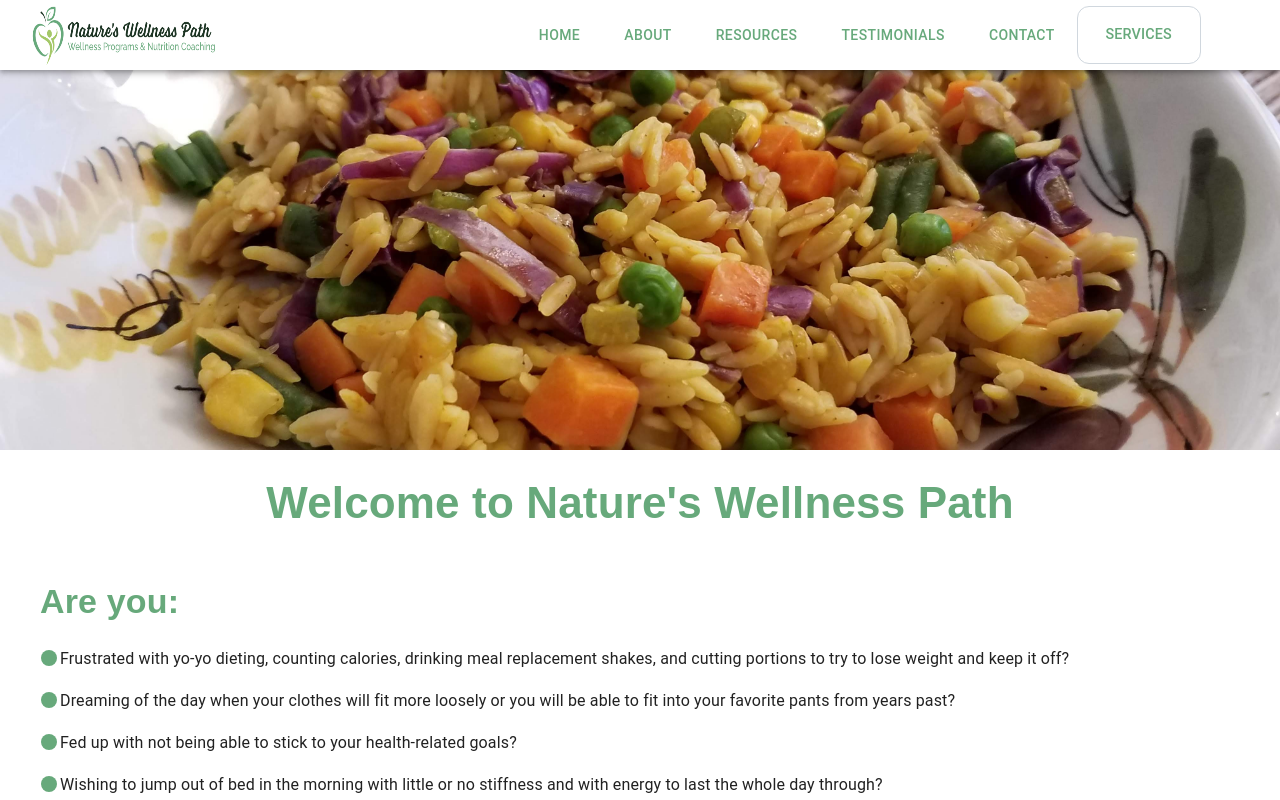
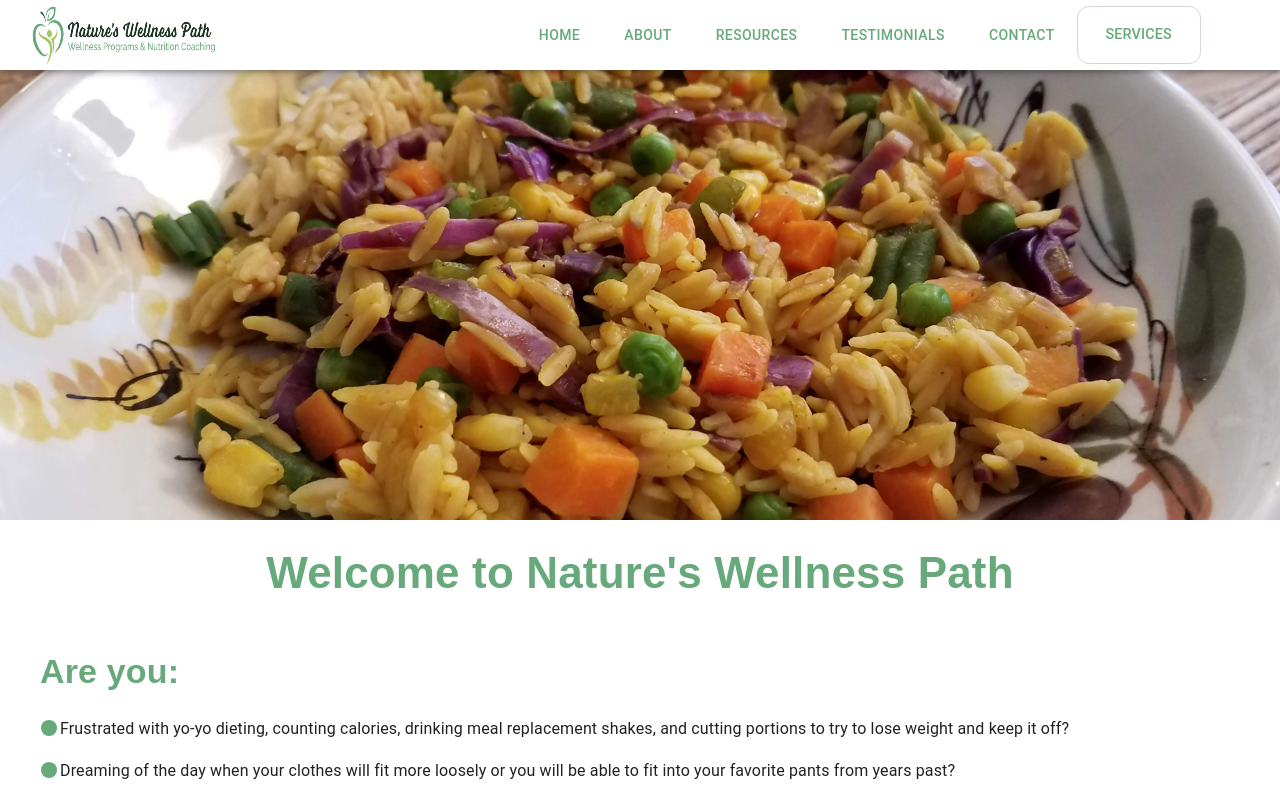
Before and after one commit to ChrisDietrich405/natures-wellness, a Next.js app: page / in a window 1280 px wide. Shown: the top 800 px of the page. Built offline with nearby package versions, Linux system fonts and the light colour scheme.

Commit message:
refactor(Layout): add padding-top to layout

```diff
--- a/src/components/Layout.jsx
+++ b/src/components/Layout.jsx
@@ -1,11 +1,12 @@
 import Header from "./Header";
 import Footer from "./Footer";
+import styles from './layout.module.css';
 
 export default function Layout({ children }) {
   return (
     <>
       <Header />
-      <main>{children}</main>
+      <main className={styles.main__wrapper}>{children}</main>
       <Footer style={{ position: "fixed", bottom: "0px" }} />
     </>
   );
--- /dev/null
+++ b/src/components/layout.module.css
@@ -0,0 +1,3 @@
+.main__wrapper {
+  padding-top: 70px;
+}
```
